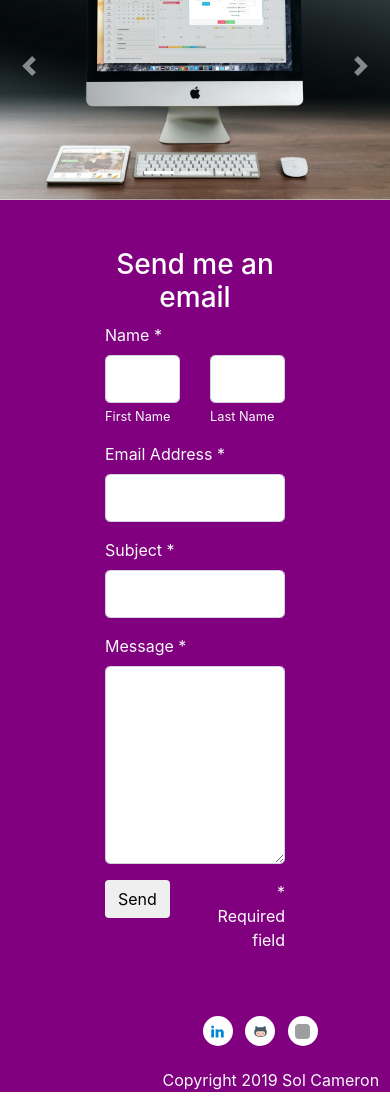
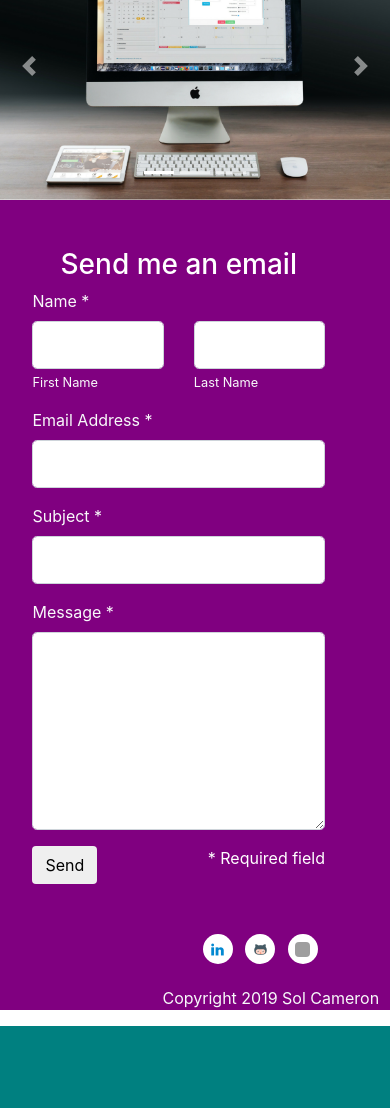
Before and after one commit to SolJCam/python_website, a Django app: page /portfolio/ in a window 390 px wide; the page is wider, and only the part inside the window is pictured. Shown: the part 768-1876 px from the top of that part. After the commit the page ends 1794 px from the top of that part, so only its background shows below. Run offline with Django 3.2, Linux system fonts and the light colour scheme; some libraries are stand-ins or nearby versions; some web fonts are replaced; grey boxes are pictures that could not be loaded.

Commit message:
implmented and updated social media link and responsive bahavior

```diff
--- a/projects/templates/site_index.html
+++ b/projects/templates/site_index.html
@@ -10,7 +10,7 @@
     <body>
         <div class="container-fluid main">
             <div class="row align-items-center one">
-                <div class="col-sm">
+                <div class="col-md">
                     <div class="row">
                         <div class="col">
                             <img id="me" class="img-fluid mx-auto d-block rounded-circle" style="display:none;" src="http://i62.tinypic.com/1z5rr5y.jpg" alt="Responsive image">
@@ -22,9 +22,9 @@
                         </div>
                     </div>
                 </div>
-                <div class="col-sm">
+                <div class="col-md">
                     <h4 id="blurb" class="mt-5 pb-5 font-italic" style="display:none;">"An accounting major looking to enter the tech industry, my goal is to place my keen eye for detail and inquisitive qualities to use building efficient, automated back end systems and sleek, user friendly front end applications."</h4>
-                    <nav class="mt-5 offset-2 navbar pills">
+                    <nav class="offset-lg-2 mt-5 navbar pills">
                         <ul class="nav">
                             <li role="button" id="project-nav">
                                 <div class="col">
@@ -91,8 +91,8 @@
                         </a>
                     </div>
                 </div>
-        <section class="row bg-con">
-            <section class="col-6 offset-3 mt-5 mb-5 email">
+        <section class="row no-gutters bg-con">
+            <section class="col-lg-6 col-9 offset-lg-3 offset-1 mt-5 mb-5 email">
                 <form id="email">
                 <h3 id="etitle" class="text-center">Send me an email</h3>
                     <div class="row">
@@ -141,7 +141,7 @@
         </section>
         <footer id="footer">
             <ul class="offset-5 list-inline-horizontal socialIcons">
-                <li class="list-inline-item flex-fill circle">
+                <li id="first" class="list-inline-item flex-fill circle">
                     <!-- <div class="col"> -->
                         <a href="https://www.linkedin.com/in/solcameron" target="_blank"><img id="in" class="mt-2 img-fluid rounded mx-auto d-block sm" src="{% static 'img/icons8-linkedin-2-15 (1).png' %}" alt="Responsive image"></a>
                     <!-- </div> -->
@@ -151,12 +151,12 @@
                         <a href="https://twitter.com/SolJCam" target="_blank"><img id="tw" class="mt-2 img-fluid rounded mx-auto d-block sm" src="{% static 'img/icons8-application-window-60 (2).png' %}" alt="Responsive image"></a> -->
                     <!-- </div> -->
                 <!-- </li> -->
-                <li class="list-inline-item flex-fill circle">
+                <li id="second" class="list-inline-item flex-fill circle">
                     <!-- <div class="col"> -->
                         <a href="https://github.com/SolJCam" target="_blank"><img id="gg" class="mt-2 img-fluid rounded mx-auto d-block sm" src="{% static 'img/icons8-octocat-15 (1).png' %}" alt="Responsive image"></a>
                     <!-- </div> -->
                 </li>
-                <li class="list-inline-item flex-fill circle">
+                <li id="third" class="list-inline-item flex-fill circle">
                     <!-- <div class="col"> -->
                         <a href="https://profiles.generalassemb.ly/profiles/solcameron" target="_blank"><img id="ga" class="mt-2 img-fluid rounded mx-auto d-block sm" src="https://course_report_production.s3.amazonaws.com/rich/rich_files/rich_files/6/s300/general-assembly-logo.png" alt="Responsive image"></a>
                     <!-- </div> -->
```
Also changed, not shown: projects/static/projects/js/main.js (+37 -0 lines).
